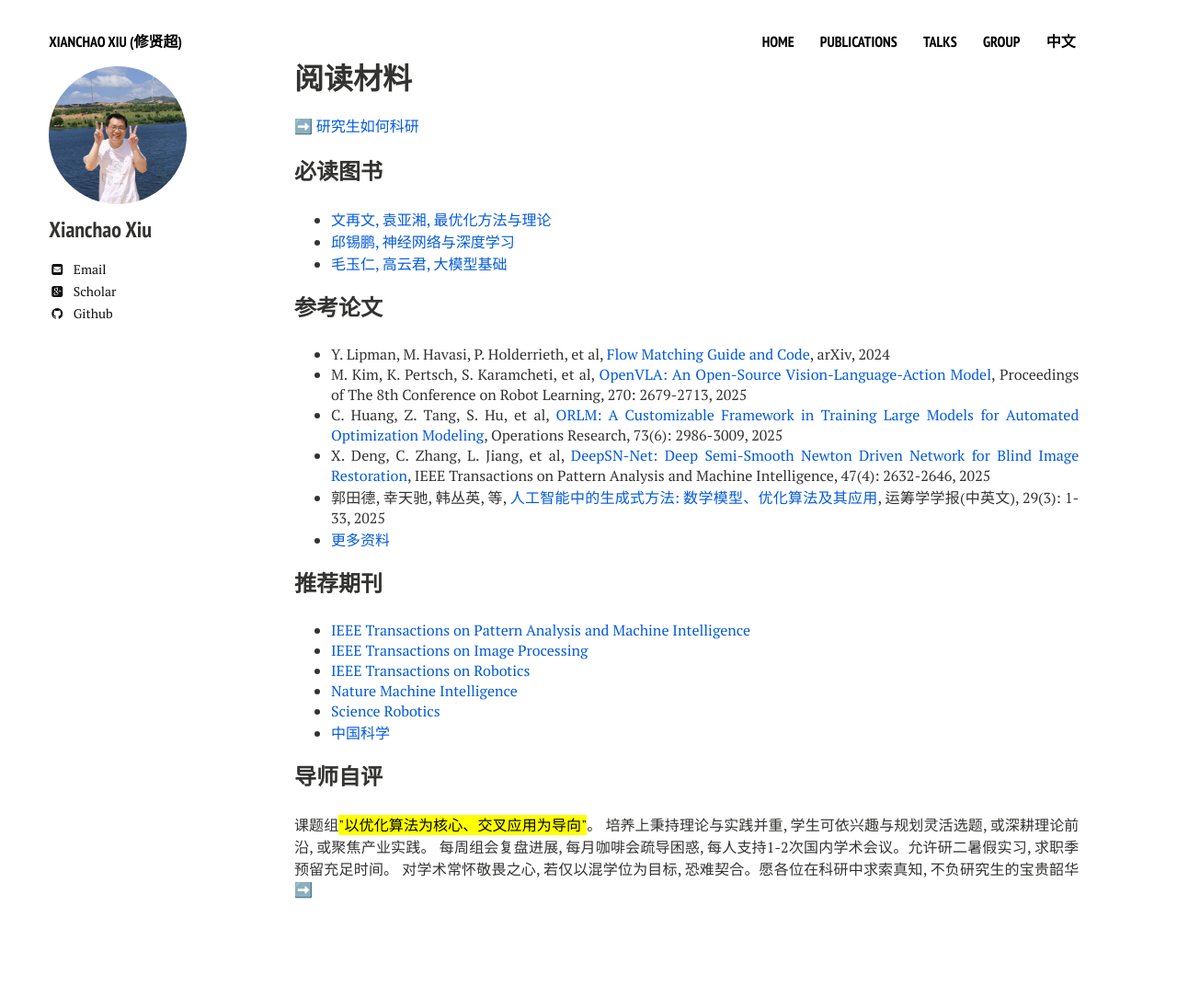
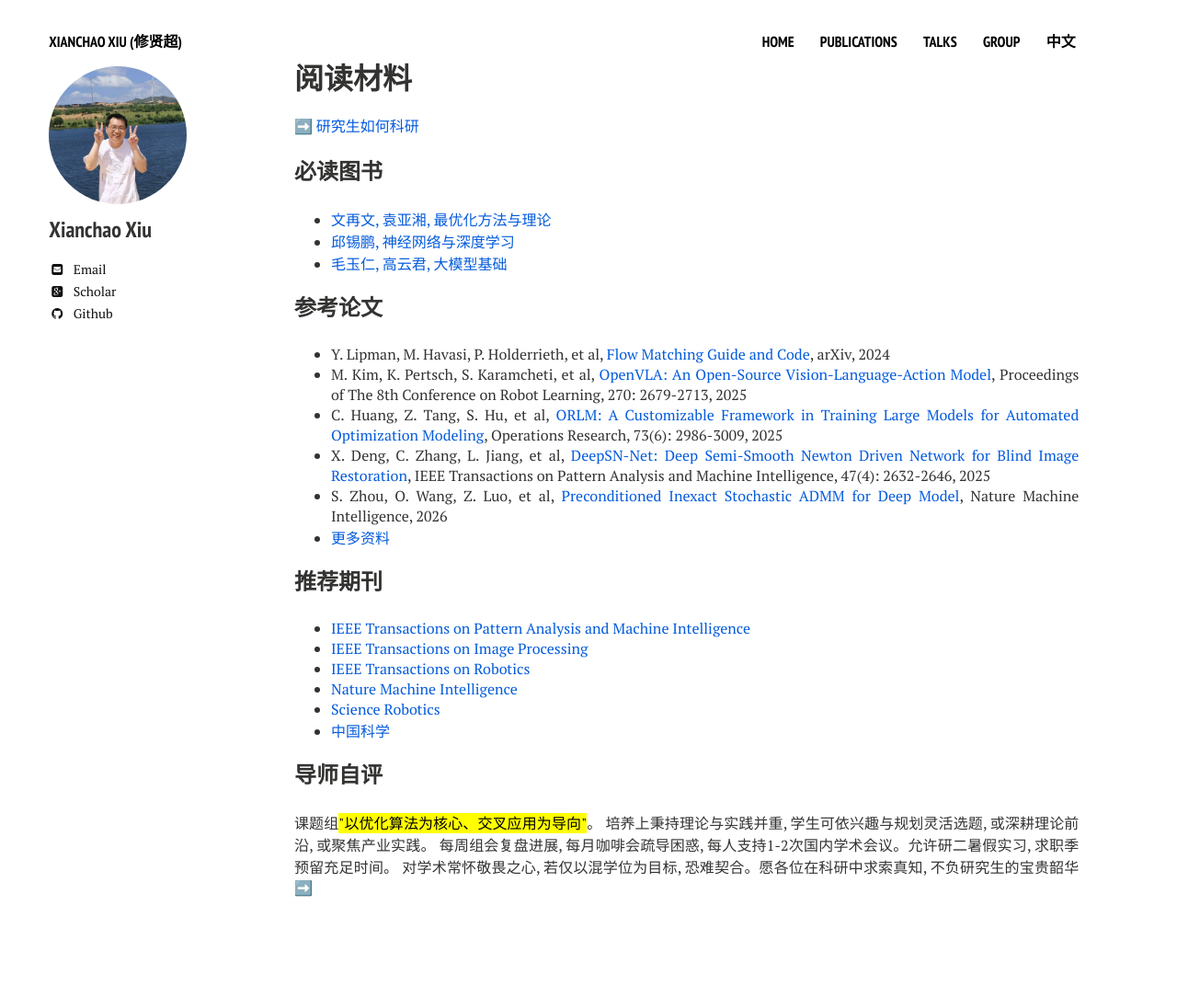
Before and after one commit to xianchaoxiu/xianchaoxiu.github.io, a Jekyll site: the page built from chinese/reading/index.md, in a window 1280 px wide. Shown: the whole page at 92% size. Built offline with Jekyll 4.4.1, drawn with Linux system fonts in a browser that asks for light colours; nearby versions of some CDN libraries.

Commit message:
Update index.md

```diff
--- a/chinese/reading/index.md
+++ b/chinese/reading/index.md
@@ -19,7 +19,7 @@ share: false
 * M. Kim, K. Pertsch, S. Karamcheti, et al, <a href="https://proceedings.mlr.press/v270/kim25c.html" class="textlink" target="_blank">OpenVLA: An Open-Source Vision-Language-Action Model</a>, Proceedings of The 8th Conference on Robot Learning, 270: 2679-2713, 2025 <br>
 * C. Huang, Z. Tang, S. Hu, et al, <a href="https://doi.org/10.1287/opre.2024.1233" class="textlink" target="_blank">ORLM: A Customizable Framework in Training Large Models for Automated Optimization Modeling</a>, Operations Research, 73(6): 2986-3009, 2025 <br>
 * X. Deng, C. Zhang, L. Jiang, et al, <a href="https://doi.org/10.1109/TPAMI.2024.3525089" class="textlink" target="_blank">DeepSN-Net: Deep Semi-Smooth Newton Driven Network for Blind Image Restoration</a>, IEEE Transactions on Pattern Analysis and Machine Intelligence, 47(4): 2632-2646, 2025 <br>
-* 郭田德, 幸天驰, 韩丛英, 等, <a href=" https://www.ort.shu.edu.cn/CN/Y2025/V29/I3/1" class="textlink" target="_blank">人工智能中的生成式方法: 数学模型、优化算法及其应用</a>, 运筹学学报(中英文), 29(3): 1-33, 2025<br>
+* S. Zhou, O. Wang, Z. Luo, et al, <a href="https://doi.org/10.48550/arXiv.2502.10784" class="textlink" target="_blank">Preconditioned Inexact Stochastic ADMM for Deep Model</a>, Nature Machine Intelligence, 2026 <br>
 * <a href="https://xianchaoxiu.github.io/chinese/reading/what/" class="textlink" target="_blank"> 更多资料 </a><br>
 
 
```
